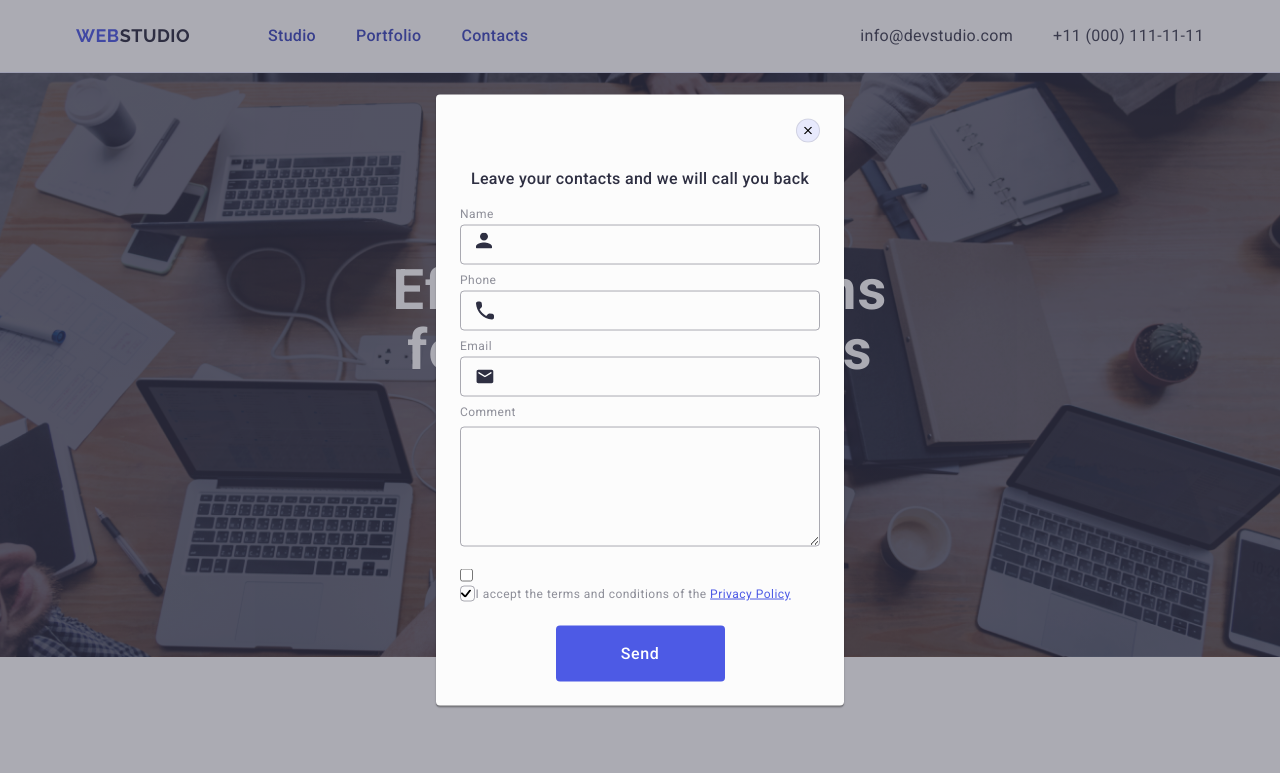
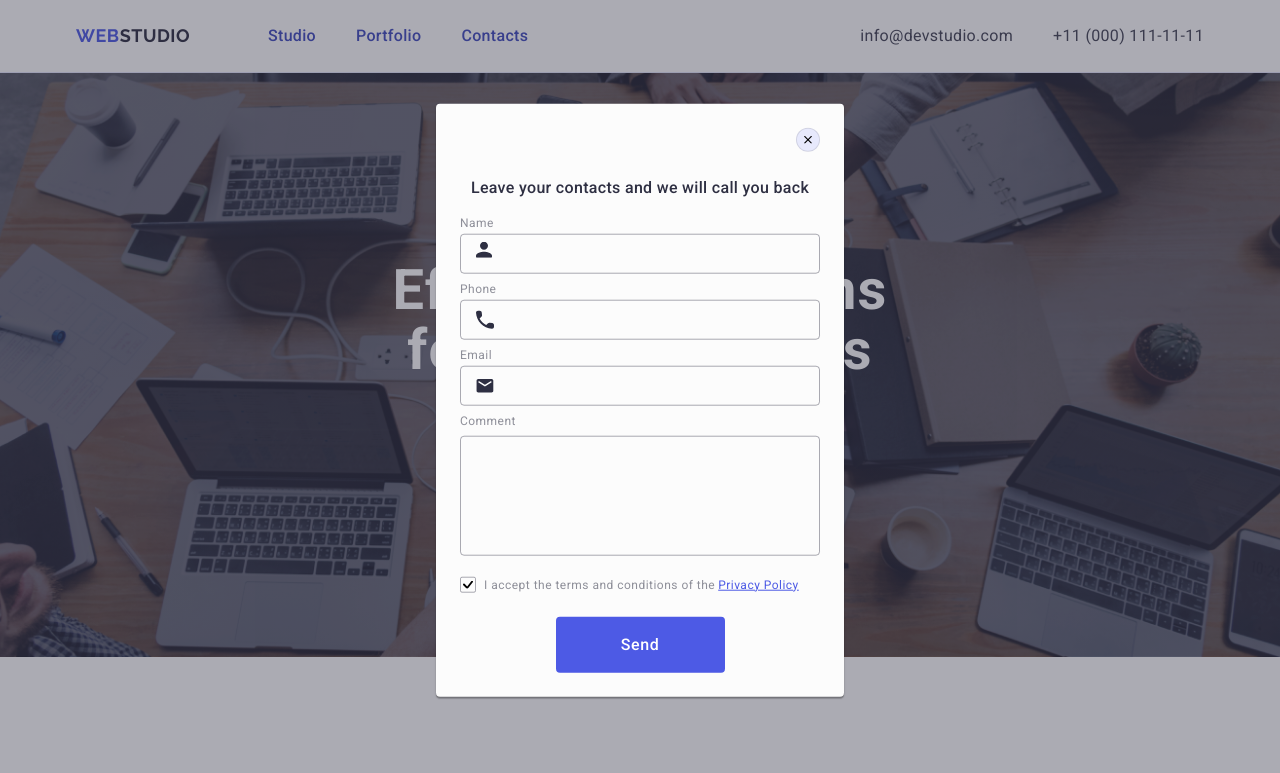
Before and after one commit to Frapsy32/goit-markup-hw-05, a plain HTML site: page index.html in a window 1280 px wide. Shown: the top 773 px of the page. Drawn offline with nearby package versions, Linux system fonts and the light colour scheme.

Commit message:
hw_update_12

```diff
--- a/css/styles.css
+++ b/css/styles.css
@@ -730,8 +730,8 @@ img {
   background-color: #e7e9fc;
   top: 24px;
   right: 24px;
-  transition: background-color 250ms cubic-bezier(0.4, 0, 0.2, 1);
-  transition: border 250ms cubic-bezier(0.4, 0, 0.2, 1);
+  transition: background-color 250ms cubic-bezier(0.4, 0, 0.2, 1),
+    border 250ms cubic-bezier(0.4, 0, 0.2, 1);
 }
 
 .cross-icon {
@@ -788,16 +788,16 @@ img {
   left: 16px;
   top: 50%;
   transform: translateY(-50%);
+  transition: fill 250ms cubic-bezier(0.4, 0, 0.2, 1);
 }
+
 .input-text:active,
 .input-text:hover,
 .input-text:focus {
   border: 1px solid #4d5ae5;
 }
 
-.input-text:active .icon-input,
-.input-text:hover .icon-input,
-.input-text:focus .icon-input {
+.input-text:focus + .icon-input {
   fill: #4d5ae5;
 }
 
@@ -807,6 +807,39 @@ img {
   font-weight: 400;
   line-height: 117%;
   letter-spacing: 0.48px;
+  display: flex;
+}
+
+.input-label-privacy {
+  color: #8e8f99;
+  font-size: 12px;
+  font-weight: 400;
+  line-height: 117%;
+  letter-spacing: 0.48px;
+  display: flex;
+  align-items: center;
+  margin-left: auto;
+}
+
+.input-textarea {
+  width: 100%;
+
+  border-radius: 4px;
+  border: 1px solid rgba(46, 47, 66, 0.4);
+  transition: border-color 250ms cubic-bezier(0.4, 0, 0.2, 1);
+  padding: 11px 38px;
+  font-size: 12px;
+  font-weight: 400;
+  line-height: 1.17em;
+  letter-spacing: 0.48px;
+  background-color: transparent;
+  outline: transparent;
+}
+
+.input-textarea:active + .icon-input,
+.input-textarea:hover + .icon-input,
+.input-textarea:focus + .icon-input {
+  border-color: #4d5ae5;
 }
 
 .input-checkbox {
@@ -830,6 +863,16 @@ img {
   font-weight: 400;
   line-height: 1.17em;
   letter-spacing: 0.48px;
+  color: rgba(46, 47, 66, 0.4);
+  outline: transparent;
+  resize: none;
+  transition: border-color 250ms cubic-bezier(0.4, 0, 0.2, 1);
+}
+
+.input-textarea:hover,
+.input-textarea:active,
+.input-textarea:focus {
+  border-color: #4d5ae5;
 }
 
 .input-textarea::placeholder {
@@ -838,12 +881,28 @@ img {
 
 .checkbox-icon {
   border: 1px solid #2e2f4266;
-  border-radius: 4px;
+  border-radius: 2px;
+  display: flex;
+  width: 16px;
+  height: 16px;
+  align-items: center;
+  justify-content: center;
+  margin-right: 8px;
+  display: inline-flex;
+  transition: background-color 250ms cubic-bezier(0.4, 0, 0.2, 1),
+    border 250ms cubic-bezier(0.4, 0, 0.2, 1),
+    fill 250ms cubic-bezier(0.4, 0, 0.2, 1);
+}
+
+.input-checkbox:checked + .input-label-privacy span {
+  background-color: #404bbf;
+  border: none;
+  fill: #f4f4fd;
 }
 
 .terms {
   color: #4d5ae5;
-
+  margin-left: 3px;
   font-size: 12px;
   font-style: normal;
   font-weight: 400;
@@ -867,4 +926,11 @@ img {
   display: block;
   margin: 0 auto;
   margin-top: 24px;
+  transition: background-color 250ms cubic-bezier(0.4, 0, 0.2, 1);
 }
+
+.form-btn:active,
+.form-btn:hover,
+.form-btn:focus {
+  background-color: #404bbf;
+}
--- a/index.html
+++ b/index.html
@@ -572,7 +572,7 @@
             <div class="input-icon-wrap">
               <input
                 class="input-text"
-                name="username"
+                name="user-name"
                 type="text"
                 id="user-name"
               />
@@ -610,11 +610,11 @@
           </div>
 
           <div class="modal-input-wrap">
-            <label class="input-label" for="comment">Comment </label>
+            <label class="input-label" for="user-comment">Comment </label>
             <textarea
               class="input-textarea"
-              name="comment"
-              id="comment"
+              name="user-comment"
+              id="user-comment"
               placeholder="Text input"
             >
             </textarea>
@@ -623,20 +623,20 @@
           <div class="modal-input-wrap">
             <input
               type="checkbox"
-              class="input-checkbox"
+              class="input-checkbox visually-hidden"
               name="user-privacy"
               required
               id="user-privacy"
               value="true"
             />
-            <label class="input-label" for="user-privacy">
-              <span class="checkbox-icon">
+            <label class="input-label-privacy" for="user-privacy">
+              <span class="checkbox-icon" width="16" height="16">
                 <svg class="checkbox-icon-check" width="10" height="8">
                   <use href="./images/icons.svg#checkbox-icon"></use>
                 </svg>
               </span>
               I accept the terms and conditions of the
-              <span class="terms"><a href="">Privacy Policy</a></span>
+              <a href="" class="terms">Privacy Policy</a>
             </label>
           </div>
           <button type="submit" class="form-btn">Send</button>
```
